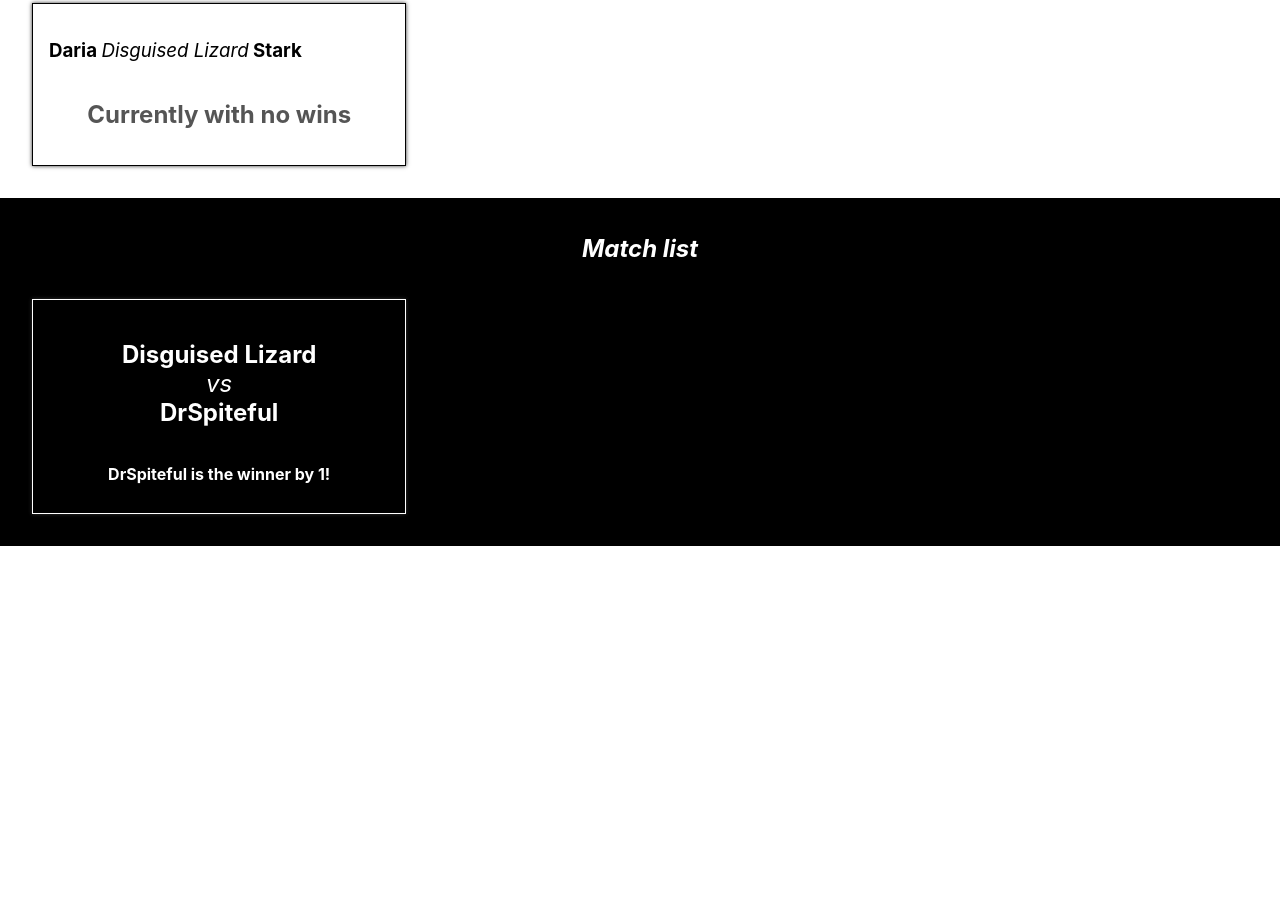
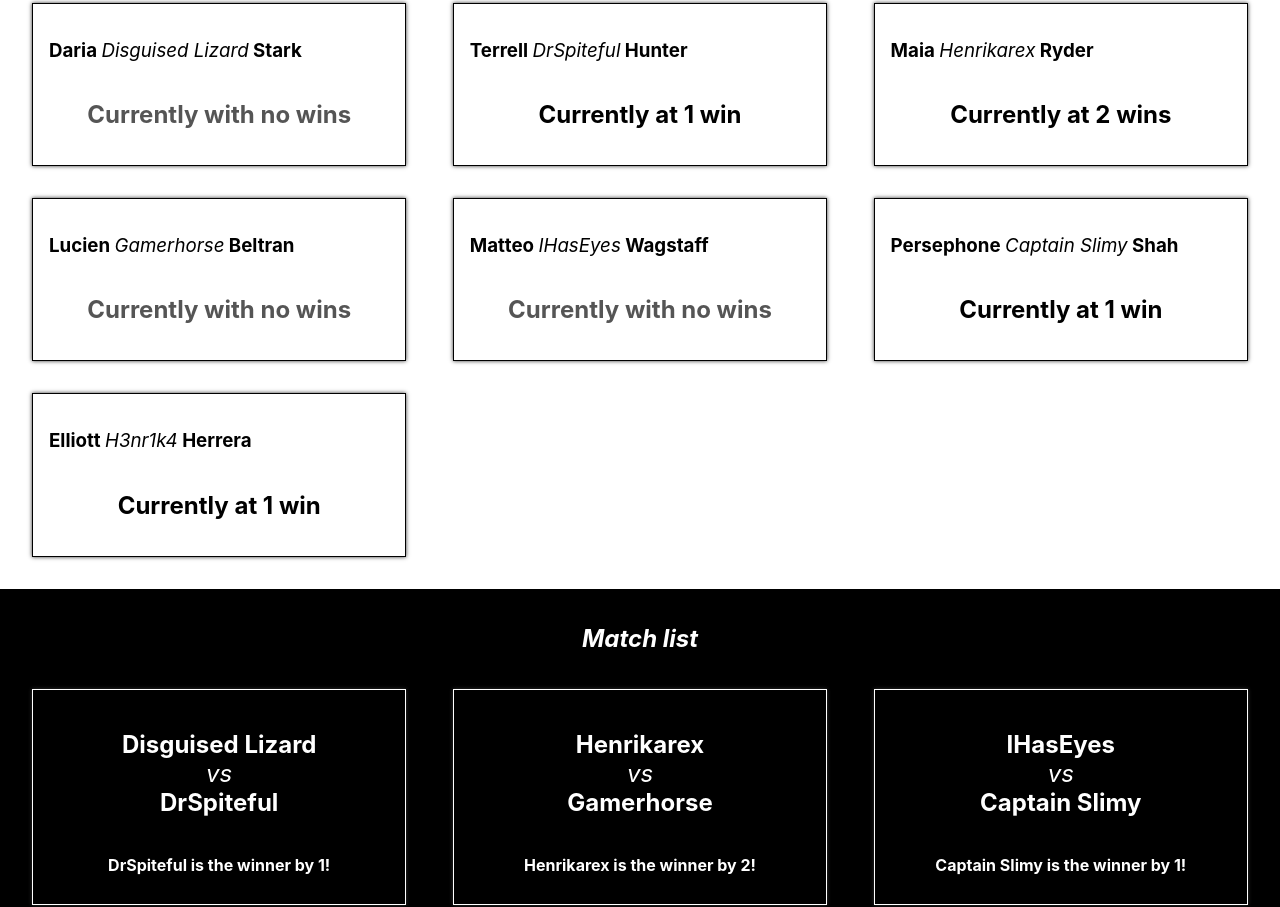
Before and after one commit to papoita/tourney-matches, a React (Create React App) app: page / in a window 1280 px wide. Shown: the part 201-1108 px from the top of the page. Before the commit the page ends 800 px from the top, so only its background shows below. Built offline with nearby package versions, Linux system fonts and the light colour scheme.

Commit message:
add data to display all array

```diff
--- a/src/components/MatchList.js
+++ b/src/components/MatchList.js
@@ -3,12 +3,21 @@ import Match from './Match';
 
 function MatchList(props) {
 
-    const oneMatch = props.matchData[0];
+  const matches = props.matchData.map((match) => {
+    return (
+      <Match
+      key={match.matchNumber}
+        players={match.players}
+        winner={match.winner}
+        scoreDifference={match.scoreDifference}
+      />
+    );
+  });
 
   return (
     <section className="PlayerList MatchList">
       <h1>Match list</h1>
-        <Match players={oneMatch.players} winner={oneMatch.winner} scoreDifference={oneMatch.scoreDifference} />
+      {matches}
     </section>
   );
 }
--- a/src/components/PlayerList.js
+++ b/src/components/PlayerList.js
@@ -3,12 +3,19 @@ import Player from './Player';
 
 function PlayerList(props) {
 
-  const onePlayer = props.playerData[0];
-
+  const players = props.playerData.map(player => {
+    return (
+    <Player
+      key={player.gamerTag}
+      gamerTag={player.gamerTag}
+      firstName={player.firstName}
+      lastName={player.lastName}
+      wins={player.wins} />)
+  });
   return (
     <section className="PlayerList">
       <h1>Current participating players</h1>
-      <Player gamerTag={onePlayer.gamerTag} firstName={onePlayer.firstName} lastName={onePlayer.lastName} wins={onePlayer.wins} />
+      {players}
     </section>
   );
 }
--- a/src/data/matchData.js
+++ b/src/data/matchData.js
@@ -8,7 +8,36 @@ const matchData = [
     winner: "DrSpiteful",
     scoreDifference: 1
   },
-  // more matches below...
-];
+  {
+    matchNumber: 2,
+    players: ["Henrikarex", "Gamerhorse"],
+    winner: "Henrikarex",
+    scoreDifference: 2
+  },
+  {
+    matchNumber: 3,
+    players: ["IHasEyes", "Captain Slimy"],
+    winner: "Captain Slimy",
+    scoreDifference: 1
+  },
+  {
+    matchNumber: 4,
+    players: ["H3nr1k4", "DrSpiteful"],
+    winner: "H3nr1k4",
+    scoreDifference: 3
+  },
+  {
+    matchNumber: 5,
+    players: ["Henrikarex", "Captain Slimy"],
+    winner: "Henrikarex",
+    scoreDifference: 1
+  },
+  {
+    matchNumber:6,
+    players: ["Henrikarex", "H3nr1k4"],
+    winner: undefined,
+    scoreDifference: undefined
+  }
+]
 
 export default matchData;
--- a/src/data/playerData.js
+++ b/src/data/playerData.js
@@ -4,7 +4,37 @@ const playerData = {
     firstName: "Daria ",
     lastName: "Stark",
   },
-  // more players below...
+  "DrSpiteful": {
+    gamerTag: "DrSpiteful",
+    firstName: "Terrell",
+    lastName: "Hunter",
+  },
+  "Henrikarex": {
+    gamerTag: "Henrikarex",
+    firstName: "Maia",
+    lastName: "Ryder",
+  },
+  "Gamerhorse": {
+    gamerTag: "Gamerhorse",
+    firstName: "Lucien",
+    lastName: "Beltran",
+  },
+  "IHasEyes": {
+    gamerTag: "IHasEyes",
+    firstName:"Matteo",
+    lastName: "Wagstaff",
+  },
+  "Captain Slimy": {
+    gamerTag: "Captain Slimy",
+    firstName: "Persephone",
+    lastName: "Shah",
+  },
+  "H3nr1k4": {
+    gamerTag: "H3nr1k4",
+    firstName: "Elliott",
+    lastName: "Herrera",
+  }
+
 };
 
 export default playerData;
```
Lines whose indentation alone changed are shown as unchanged.
